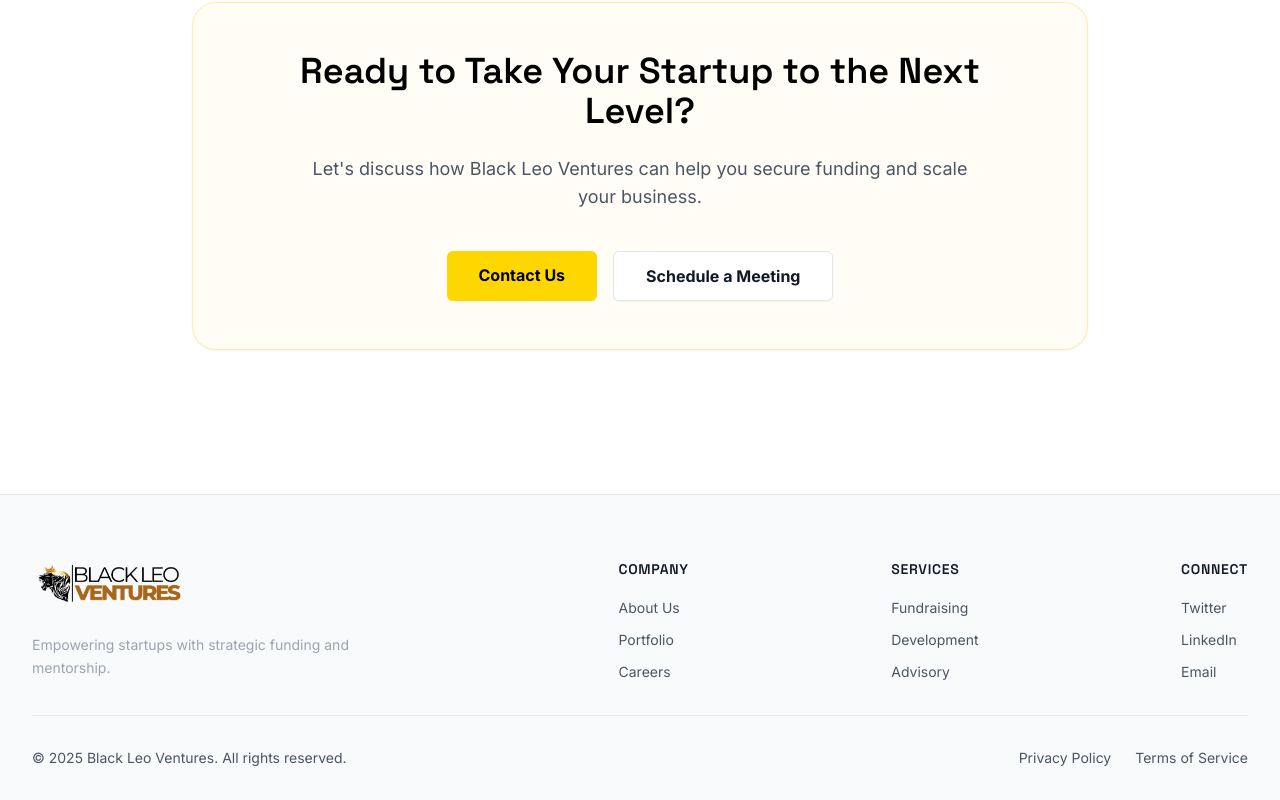
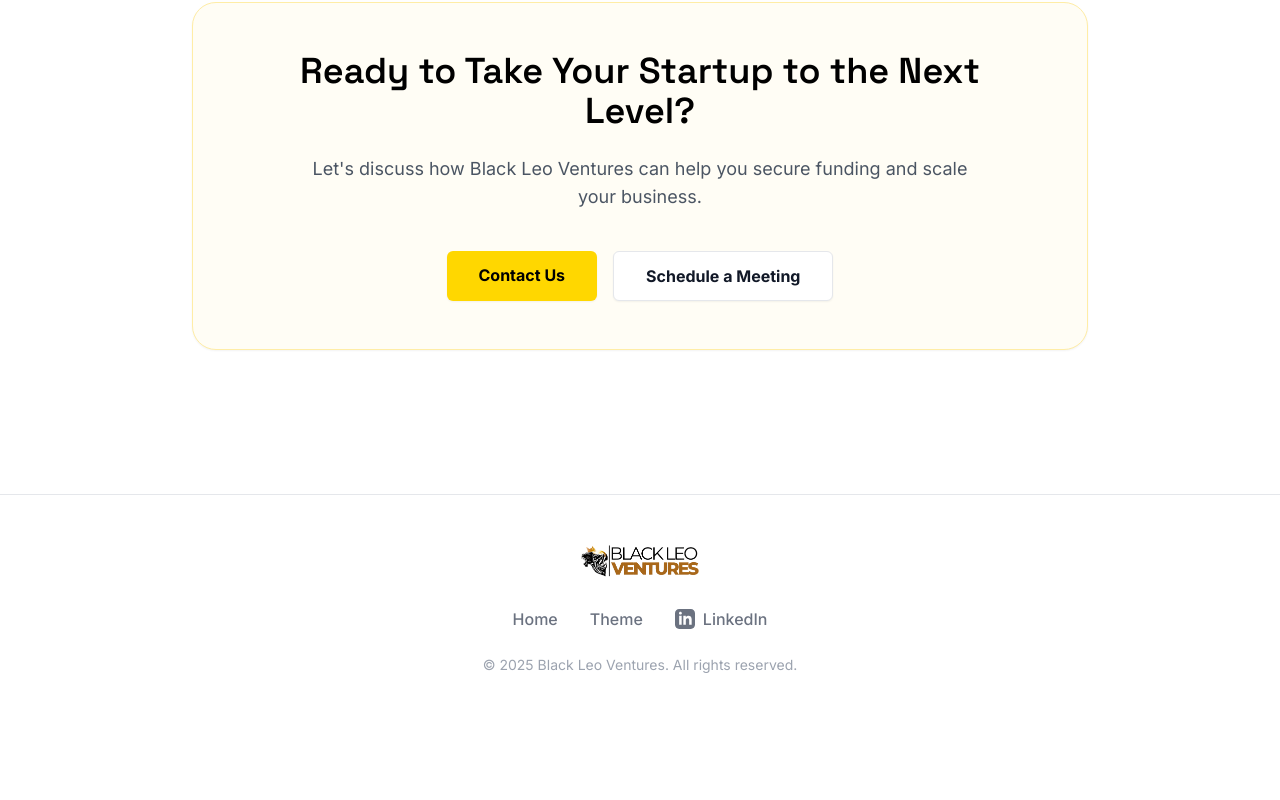
Before and after one commit to mohit-dhiman-cs/Black-Leo-Ventures, a React (Vite) app in the folder client/: page /about in a window 1280 px wide. Shown: the part 1970-2770 px from the top of the page. After the commit the page ends 2693 px from the top, so only its background shows below. Built offline with nearby package versions, Linux system fonts and the light colour scheme.

Commit message:
Update About page footer to simplified version

```diff
--- a/client/src/pages/About.jsx
+++ b/client/src/pages/About.jsx
@@ -152,7 +152,39 @@
                     </div>
                 </div>
             </div>
-            <Footer />
+            {/* Simplified Footer for About Page */}
+            <footer className="py-12 border-t border-gray-200 dark:border-white/10 bg-white dark:bg-black transition-colors duration-300">
+                <div className="max-w-7xl mx-auto px-4 flex flex-col items-center justify-center space-y-6">
+                    {/* Logo */}
+                    <a href="/" className="flex items-center gap-3 group">
+                        <img src="/logo-light.png" alt="Black Leo Ventures" className="h-10 w-auto dark:hidden" />
+                        <img src="/logo-dark.png" alt="Black Leo Ventures" className="h-10 w-auto hidden dark:block" />
+                    </a>
+
+                    {/* Links */}
+                    <div className="flex items-center gap-8">
+                        <a href="/" className="text-gray-500 hover:text-black dark:hover:text-white font-medium transition-colors">Home</a>
+                        <button
+                            onClick={() => {
+                                document.documentElement.classList.toggle('dark');
+                                localStorage.setItem('theme', document.documentElement.classList.contains('dark') ? 'dark' : 'light');
+                            }}
+                            className="text-gray-500 hover:text-black dark:hover:text-white font-medium transition-colors"
+                        >
+                            Theme
+                        </button>
+                        <a href="https://www.linkedin.com/company/black-leo-ventures/" target="_blank" rel="noopener noreferrer" className="text-gray-500 hover:text-black dark:hover:text-white font-medium transition-colors flex items-center gap-2">
+                            <svg className="w-5 h-5" fill="currentColor" viewBox="0 0 24 24"><path d="M19 0h-14c-2.761 0-5 2.239-5 5v14c0 2.761 2.239 5 5 5h14c2.762 0 5-2.239 5-5v-14c0-2.761-2.238-5-5-5zm-11 19h-3v-11h3v11zm-1.5-12.268c-.966 0-1.75-.79-1.75-1.764s.784-1.764 1.75-1.764 1.75.79 1.75 1.764-.783 1.764-1.75 1.764zm13.5 12.268h-3v-5.604c0-3.368-4-3.113-4 0v5.604h-3v-11h3v1.765c1.396-2.586 7-2.777 7 2.476v6.759z" /></svg>
+                            LinkedIn
+                        </a>
+                    </div>
+
+                    {/* Copyright */}
+                    <p className="text-gray-400 text-sm">
+                        © {new Date().getFullYear()} Black Leo Ventures. All rights reserved.
+                    </p>
+                </div>
+            </footer>
         </div>
     );
 };
```
